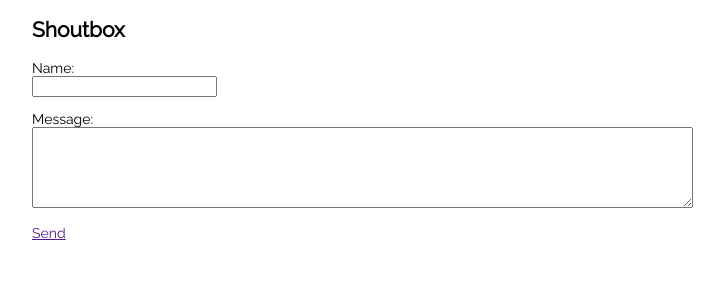
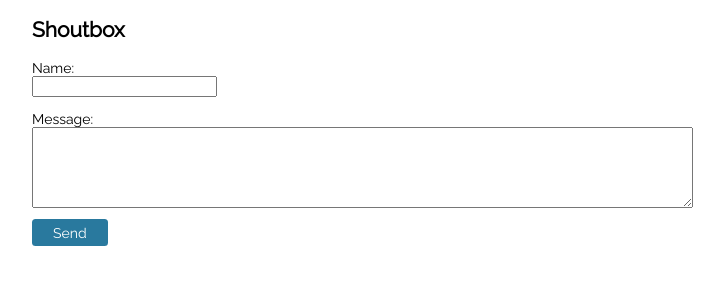
Before and after one commit to tommiseppanen/shoutbox, a plain HTML site: page index.html in a window 1280 px wide. Shown: the whole page, without its empty margins (108-832 px from the left). Drawn offline with Linux system fonts and the light colour scheme; no server answers.

Commit message:
Button style

```diff
--- a/index.html
+++ b/index.html
@@ -19,7 +19,7 @@
            <label for="message">Message:</label><br/>
           <textarea id="message" rows="5" cols="80"></textarea>
         </div>
-        <a href="" onclick="return sendMessage()">Send</a>
+        <a class="button" href="" onclick="return sendMessage()">Send</a>
       </form>
     </div>
 
--- a/styles.css
+++ b/styles.css
@@ -30,3 +30,11 @@ body {
     padding-bottom: 4em;
     background-color: white;
 }
+
+.button {
+    text-decoration: none;
+    border-radius: 0.25em;
+    padding: 0.4em 1.5em;
+    color: white;
+    background-color: #29799E;
+}
```
